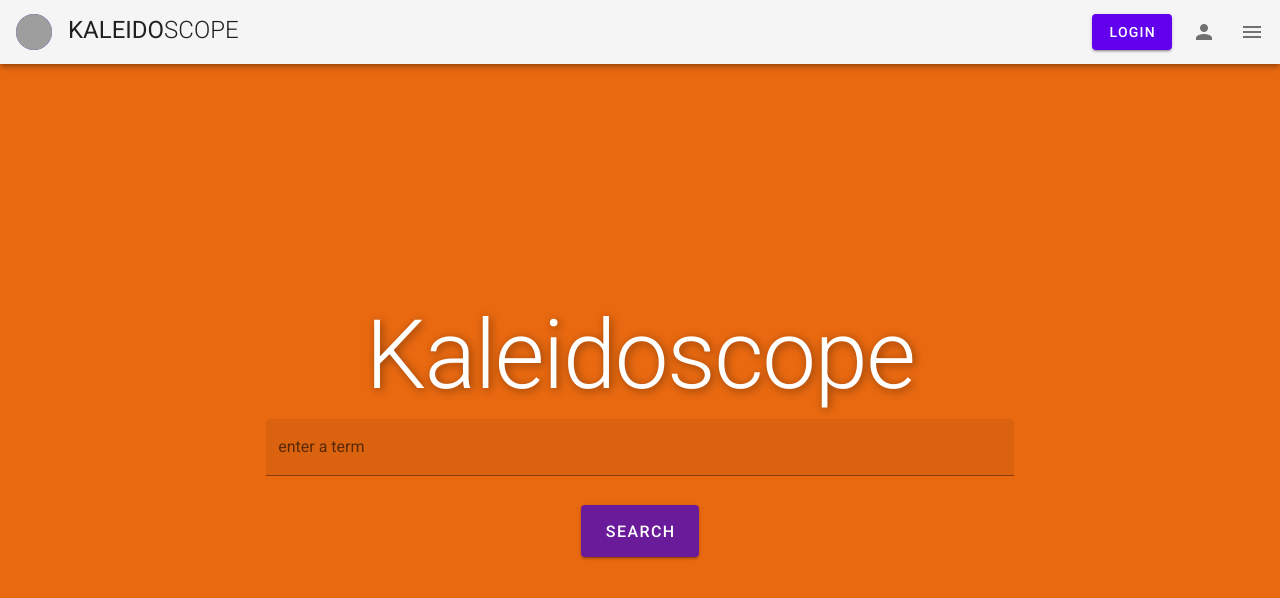
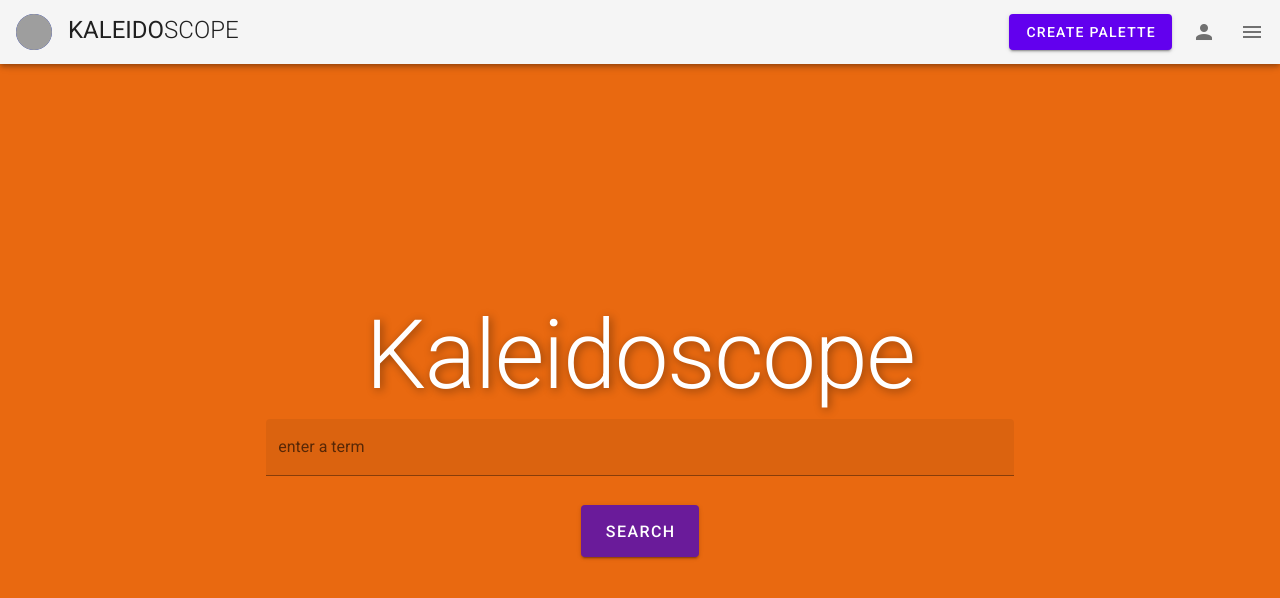
Before and after one commit to anudeike/kaleidoscope-webapp, a Vue app: page /#/ in a window 1280 px wide. Shown: the top 598 px of the page. Built offline with nearby package versions, Linux system fonts and the light colour scheme; grey boxes are pictures that could not be loaded.

Commit message:
Solved the routing issue - routing works as expected

```diff
--- a/src/App.vue
+++ b/src/App.vue
@@ -14,15 +14,22 @@
         <span>Kaleido</span>
         <span class="font-weight-light">scope</span>
       </v-toolbar-title>
+
       <v-spacer></v-spacer>
+
+      <router-link to="/create">
         <v-btn
                 color="#6200EE"
                 class="white--text mr-2"
                 outline
-              to="/about"
+                to="/create"
         >
-        <span class="">Login</span>
+          <span class="">Create Palette</span>
         </v-btn>
+      </router-link>
+
+
+
 
       <v-btn icon>
         <v-icon>mdi-account</v-icon>
@@ -36,18 +43,18 @@
     </v-app-bar>
 
     <v-content>
-      <Home/>
+      <router-view></router-view>
     </v-content>
   </v-app>
 </template>
 
 <script>
-import Home from "./views/Home";
+//import Home from "./views/Home";
 
 export default {
   name: "App",
   components: {
-    Home
+
   },
   data: () => ({
     //
--- a/src/router/index.js
+++ b/src/router/index.js
@@ -2,6 +2,7 @@ import Vue from "vue";
 import VueRouter from "vue-router";
 import Home from "../views/Home.vue";
 import About from "../views/About.vue";
+import createPalettePage from "../views/createPalettePage";
 
 Vue.use(VueRouter);
 
@@ -18,7 +19,13 @@ const routes = [
     // this generates a separate chunk (about.[hash].js) for this route
     // which is lazy-loaded when the route is visited.
     component: About
+  },
+  {
+    path: '/create',
+    name: "createPalettePage",
+    component: createPalettePage
   }
+
 ];
 
 const router = new VueRouter({
--- /dev/null
+++ b/src/views/createPalettePage.vue
@@ -0,0 +1,15 @@
+<template>
+    <div>
+        This should be an empty page
+    </div>
+</template>
+
+<script>
+    export default {
+        name: "createPalettePage"
+    }
+</script>
+
+<style scoped>
+
+</style>
```
Lines whose indentation alone changed are shown as unchanged.
